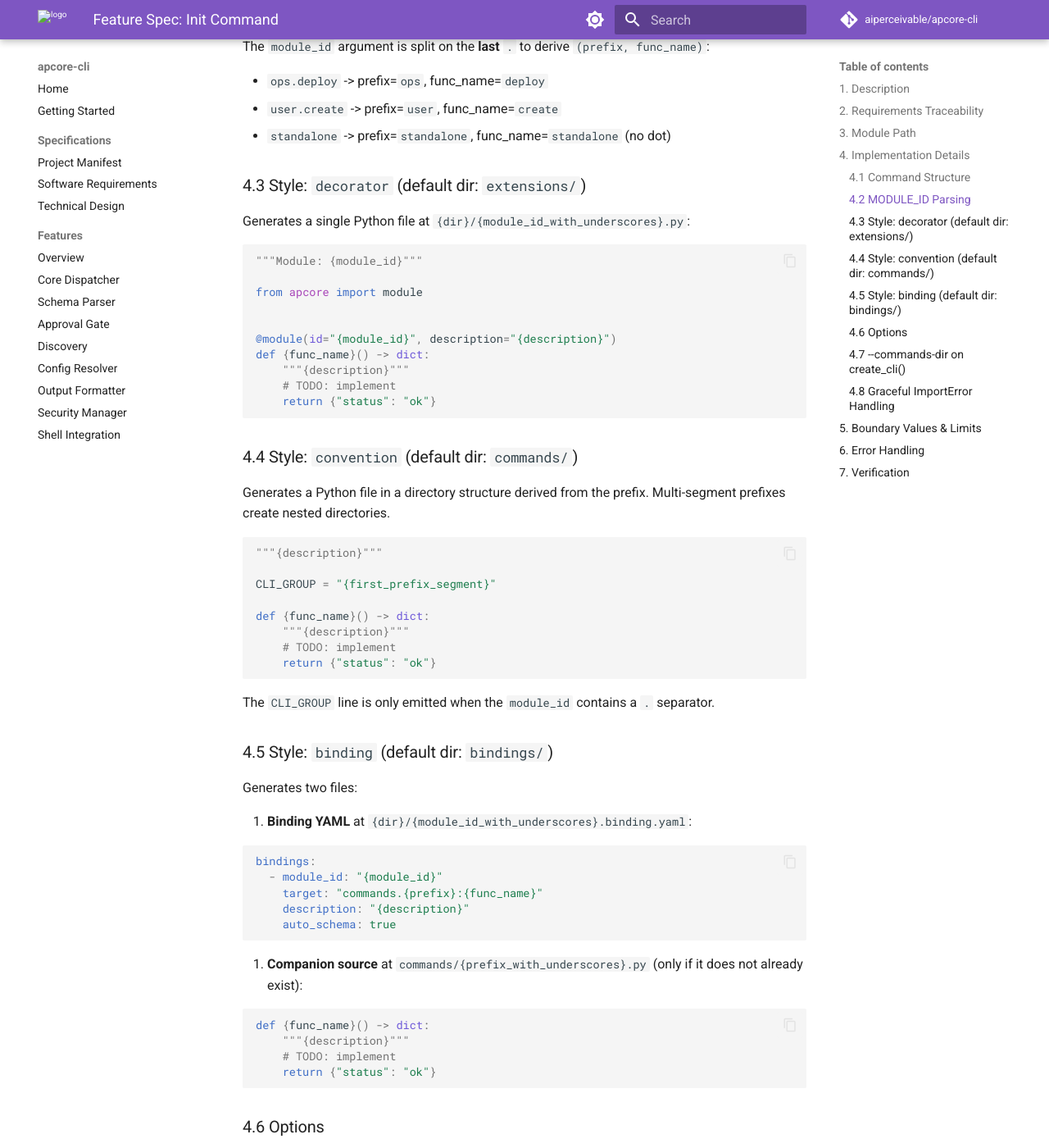
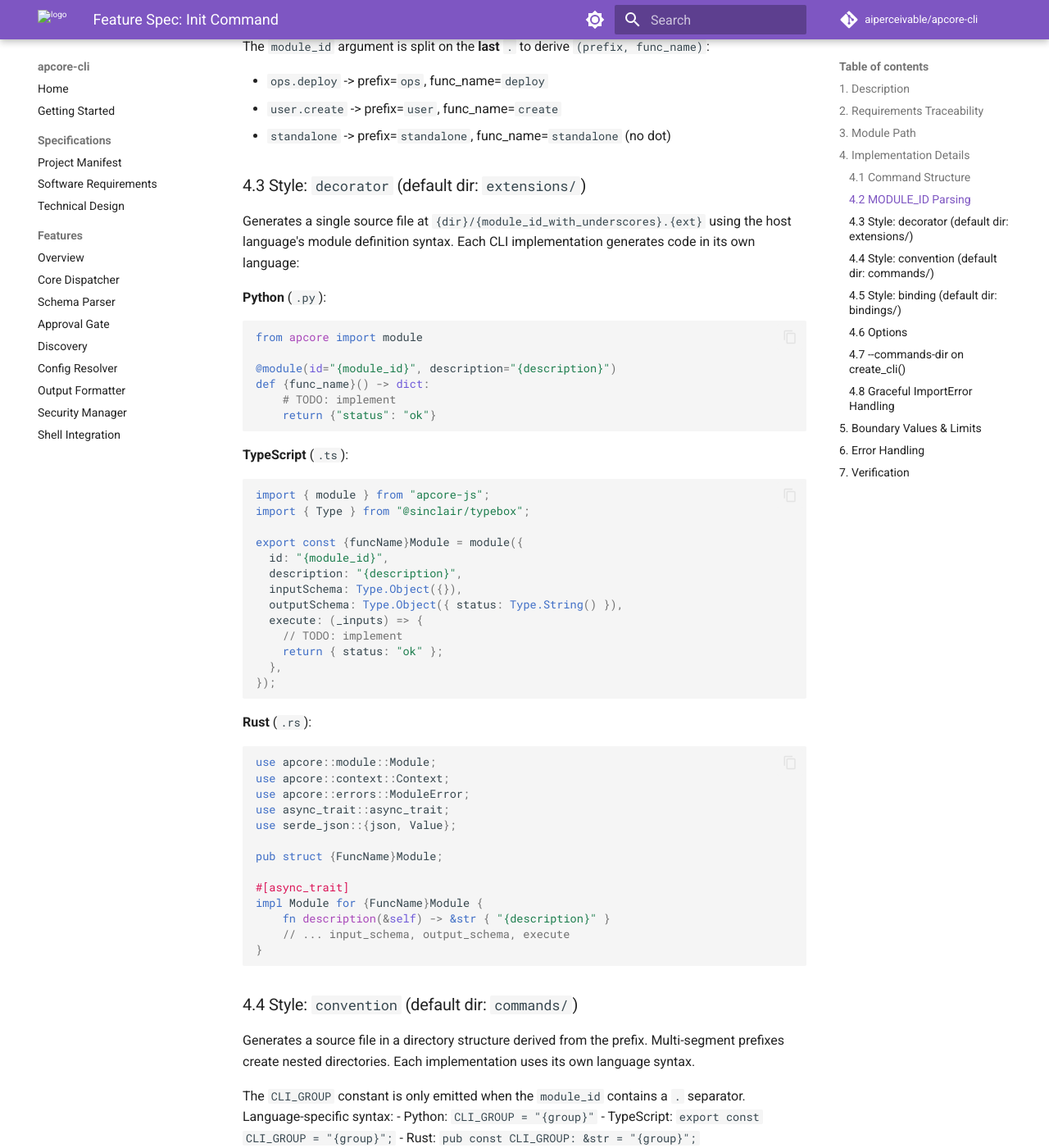
Before and after one commit to aiperceivable/apcore-cli, an MkDocs documentation site: the page built from docs/features/init-command.md, in a window 1280 px wide and 1400 px high, scrolled down 1701 px. Shown: the whole window at 82% size. Built offline with MkDocs 1.6.1 and Material for MkDocs 9.7.7, drawn with Linux system fonts in a browser that asks for light colours; comment, search, counter and statistics services are not loaded; some of the changed text lies outside the part shown.

Commit message:
docs: make init command spec language-agnostic — each CLI generates its own language
Co-Authored-By: Claude Opus 4.6 (1M context) <noreply@anthropic.com>

````diff
--- a/docs/features/init-command.md
+++ b/docs/features/init-command.md
@@ -58,37 +58,60 @@ The `module_id` argument is split on the **last** `.` to derive `(prefix, func_n
 
 ### 4.3 Style: `decorator` (default dir: `extensions/`)
 
-Generates a single Python file at `{dir}/{module_id_with_underscores}.py`:
+Generates a single source file at `{dir}/{module_id_with_underscores}.{ext}` using the host language's module definition syntax. Each CLI implementation generates code in its own language:
 
+**Python** (`.py`):
 ```python
-"""Module: {module_id}"""
-
 from apcore import module
-
 
 @module(id="{module_id}", description="{description}")
 def {func_name}() -> dict:
-    """{description}"""
     # TODO: implement
     return {"status": "ok"}
 ```
 
+**TypeScript** (`.ts`):
+```typescript
+import { module } from "apcore-js";
+import { Type } from "@sinclair/typebox";
+
+export const {funcName}Module = module({
+  id: "{module_id}",
+  description: "{description}",
+  inputSchema: Type.Object({}),
+  outputSchema: Type.Object({ status: Type.String() }),
+  execute: (_inputs) => {
+    // TODO: implement
+    return { status: "ok" };
+  },
+});
+```
+
+**Rust** (`.rs`):
+```rust
+use apcore::module::Module;
+use apcore::context::Context;
+use apcore::errors::ModuleError;
+use async_trait::async_trait;
+use serde_json::{json, Value};
+
+pub struct {FuncName}Module;
+
+#[async_trait]
+impl Module for {FuncName}Module {
+    fn description(&self) -> &str { "{description}" }
+    // ... input_schema, output_schema, execute
+}
+```
+
 ### 4.4 Style: `convention` (default dir: `commands/`)
 
-Generates a Python file in a directory structure derived from the prefix. Multi-segment prefixes create nested directories.
+Generates a source file in a directory structure derived from the prefix. Multi-segment prefixes create nested directories. Each implementation uses its own language syntax.
 
-```python
-"""{description}"""
-
-CLI_GROUP = "{first_prefix_segment}"
-
-def {func_name}() -> dict:
-    """{description}"""
-    # TODO: implement
-    return {"status": "ok"}
-```
-
-The `CLI_GROUP` line is only emitted when the `module_id` contains a `.` separator.
+The `CLI_GROUP` constant is only emitted when the `module_id` contains a `.` separator. Language-specific syntax:
+- Python: `CLI_GROUP = "{group}"`
+- TypeScript: `export const CLI_GROUP = "{group}";`
+- Rust: `pub const CLI_GROUP: &str = "{group}";`
 
 ### 4.5 Style: `binding` (default dir: `bindings/`)
 
@@ -104,14 +127,7 @@ bindings:
     auto_schema: true
 ```
 
-2. **Companion source** at `commands/{prefix_with_underscores}.py` (only if it does not already exist):
-
-```python
-def {func_name}() -> dict:
-    """{description}"""
-    # TODO: implement
-    return {"status": "ok"}
-```
+2. **Companion source** at `commands/{prefix_with_underscores}.{ext}` (only if it does not already exist), using the host language's function syntax.
 
 ### 4.6 Options
 
````
